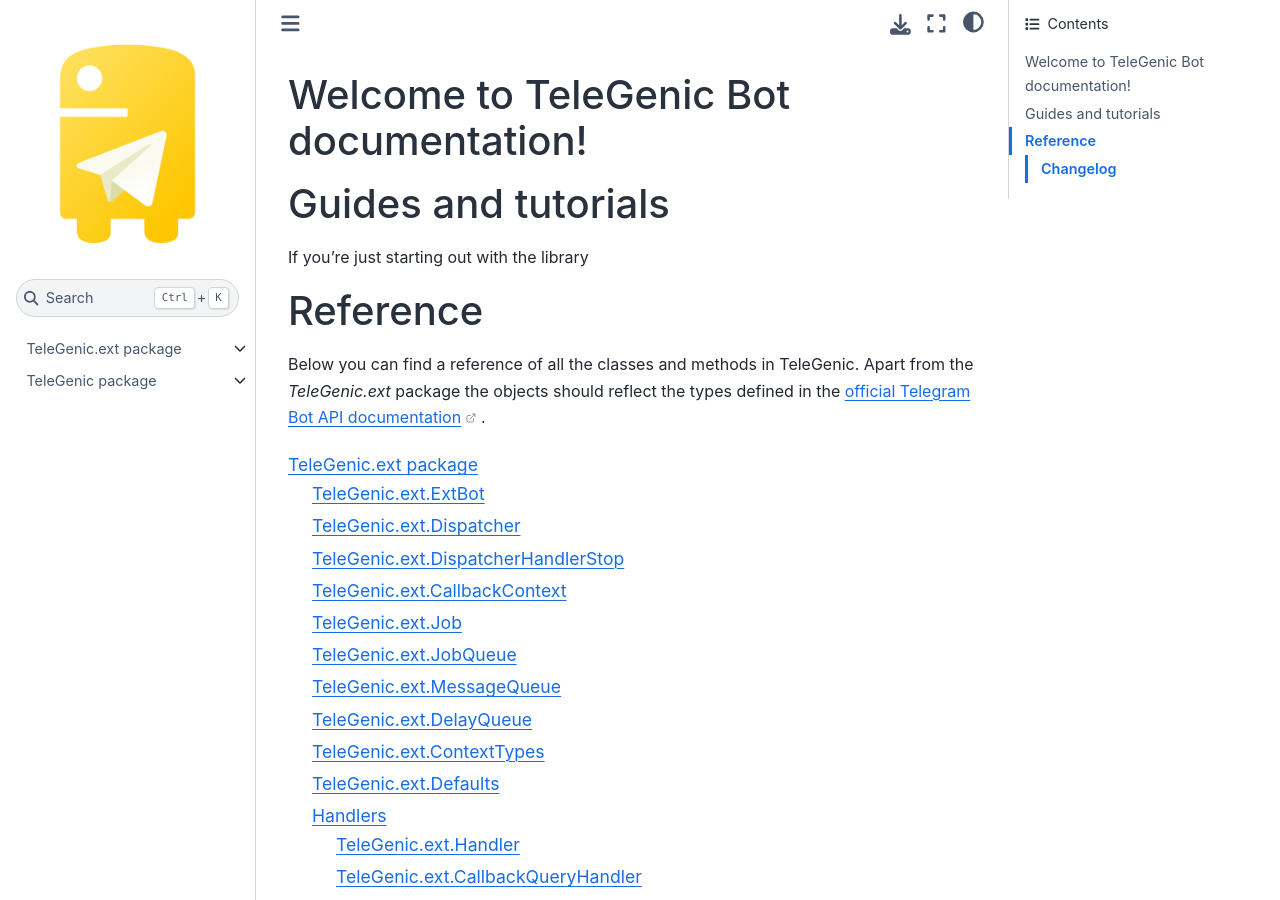
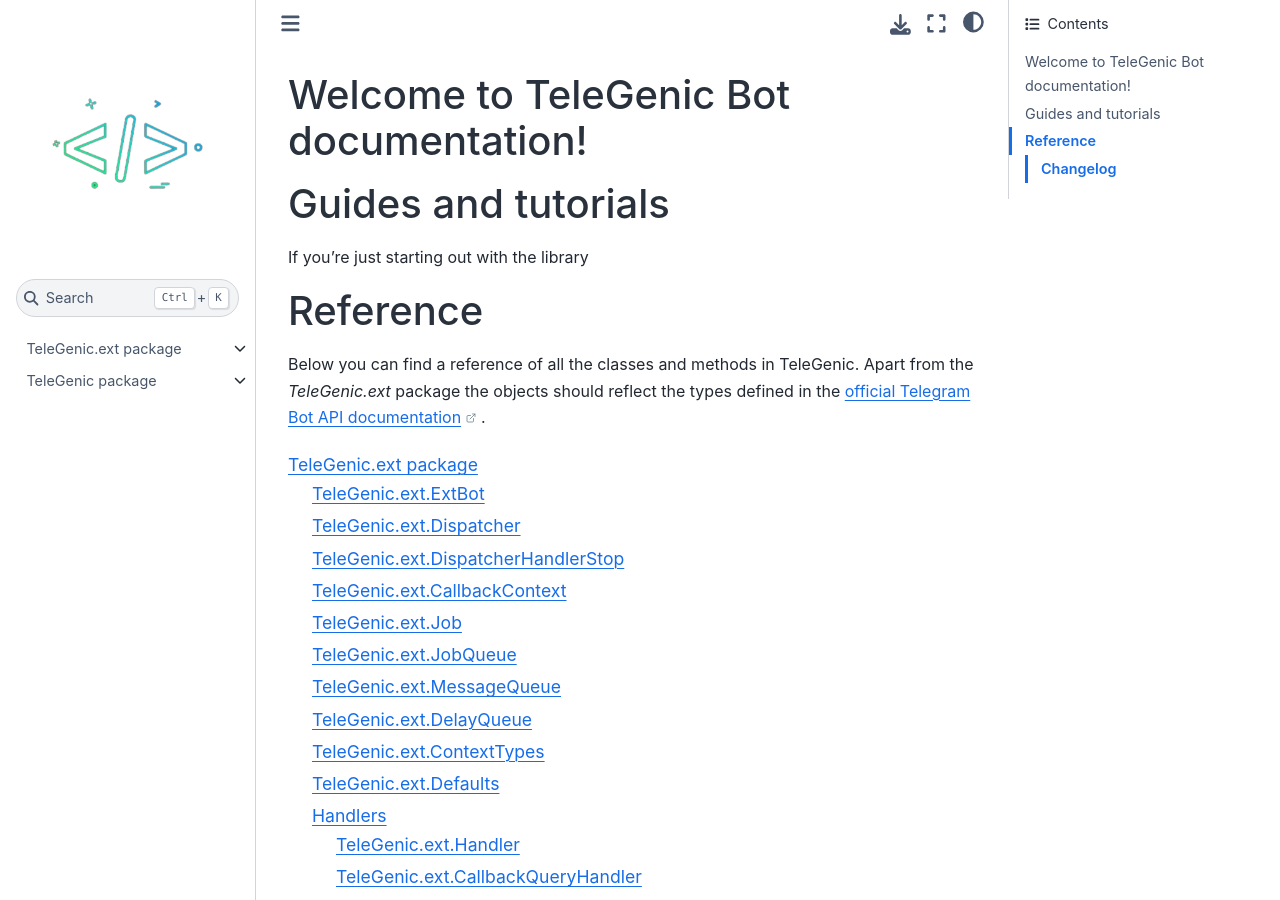
Before and after one commit to Blank-sama/python-telegram-bot-master, a Sphinx documentation site: the page built from docs/source/index.rst, in a window 1280 px wide and 900 px high. Built offline with Sphinx 7.4.7 and the Sphinx Book theme 1.1.4, drawn with Linux system fonts in a browser that asks for light colours; pages that are not in the unit, such as notebooks, are missing from menus.

Commit message:
Update conf.py

```diff
--- a/docs/source/conf.py
+++ b/docs/source/conf.py
@@ -155,7 +155,7 @@
 
 # The name of an image file (relative to this directory) to place at the top
 # of the sidebar.
-html_logo = 'ptb-logo-orange.png'
+html_logo = 'Telegenic.png'
 
 # The name of an image file (within the static path) to use as favicon of the
 # docs.  This file should be a Windows icon file (.ico) being 16x16 or 32x32
@@ -259,7 +259,7 @@
 
 # The name of an image file (relative to this directory) to place at the top of
 # the title page.
-latex_logo = 'ptb-logo_1024.png'
+latex_logo = 'Telegenic.png'
 
 # For "manual" documents, if this is true, then toplevel headings are parts,
 # not chapters.
```
